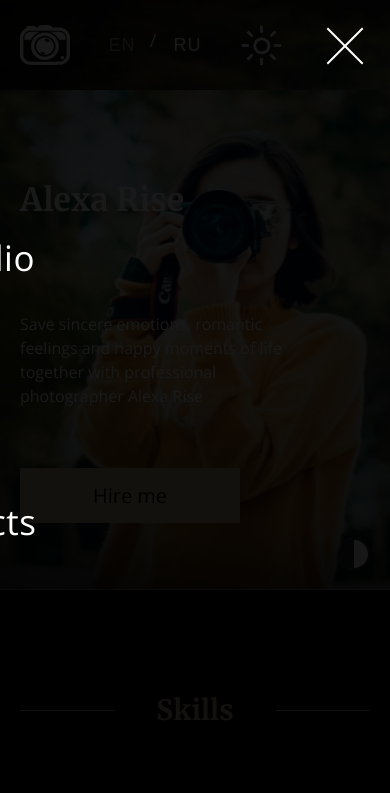
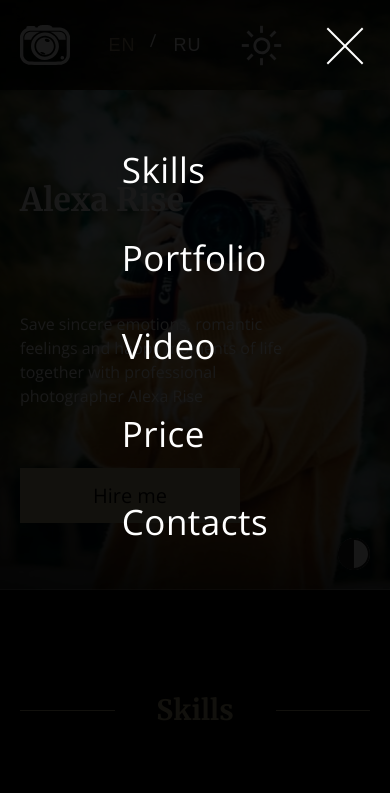
Before and after one commit to NataliItaly/test, a plain HTML site: page index.html in a window 390 px wide. Both pictures are taken after a click on the element 345 px from the left and 45 px from the top of the page. Shown: the top 793 px of the page. Drawn offline with nearby package versions, Linux system fonts and the light colour scheme; a web font is replaced by a local one.

Commit message:
feat: menu.open adjustment

```diff
--- a/css/style.css
+++ b/css/style.css
@@ -875,6 +875,14 @@ form {
 }
 
 @media (max-width: 617px) {
+  .header-nav.open {
+    min-width: auto;
+    padding-left: 0;
+    display: flex;
+    flex-direction: column;
+    align-items: center;
+    width: 100%;
+  }
   .hero-text {
     font-size: 16px;
   }
```
